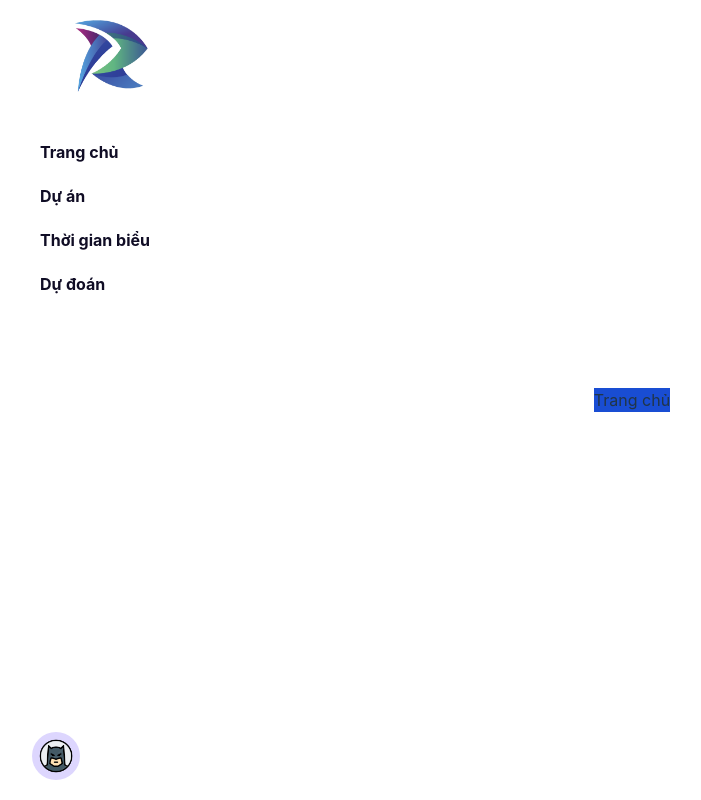
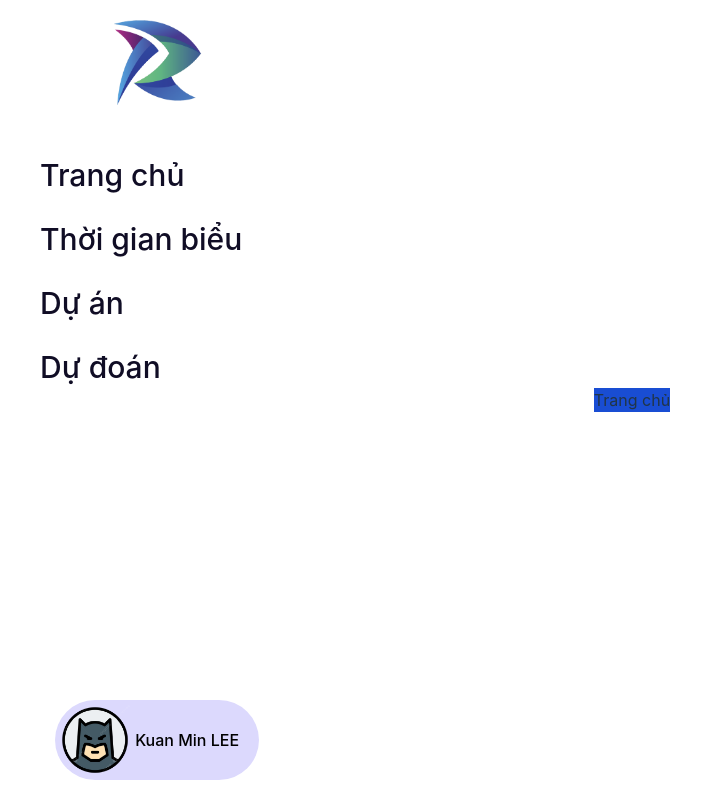
Before and after one commit to CuongNguyen1701/UIUX_Course_Project, a React (Vite) app in the folder regress/: page / in a window 1280 px wide. Shown: the whole page, without its empty margins (8-709 px from the left). Built offline with nearby package versions, Linux system fonts and the light colour scheme.

Commit message:
design leftbar

```diff
--- a/regress/src/components/LeftBar.jsx
+++ b/regress/src/components/LeftBar.jsx
@@ -6,7 +6,7 @@ const NavButton = ({ name, dest }) => {
   return (
     <li>
       <Link to={dest}>
-        <div className="py-2 pl-2 pr-10 font-bold rounded-lg text-black-100 hover:bg-primary-200">
+        <div className="py-3 pl-2 pr-10 text-3xl rounded-xl text-black-100 hover:bg-primary-200">
           {name}
         </div>
       </Link>
@@ -16,29 +16,28 @@ const NavButton = ({ name, dest }) => {
 const LeftBar = () => {
   return (
     <aside className="fixed top-0 left-0 flex flex-col h-screen px-10 py-5 bg-white w-fit left-bar">
-      <Link to="/" className="flex self-center w-20 h-20">
+      <Link to="/" className="flex self-center w-24 h-24">
         <img src={logo} alt="Regress Logo" />
       </Link>
       <nav className="flex flex-col justify-between h-full pt-10">
         <div className="relative left-0">
           <ul className="flex flex-col gap-1 text-left">
             <NavButton name="Trang chủ" dest="/" />
+            <NavButton name="Thời gian biểu" dest="/schedule" />
             <NavButton name="Dự án" dest="/projects" />
-            <NavButton name="Thời gian biểu" dest="/schedule" />
             <NavButton name="Dự đoán" dest="/predictions" />
           </ul>
         </div>
-        <ul>
-          <li>
-            <Link to="/personal"></Link>
-            <div className="flex items-center justify-center w-12 h-12 rounded-full bg-violet-200">
-              <img src={avatar} className="size-10"></img>
-            </div>
-          </li>
-          <li>
+        <Link
+          to="/personal"
+          className="flex flex-row items-center self-center pr-5 text-black rounded-full w-fit h-fit bg-secondary-100"
+        >
+          <img src={avatar} className="size-20"></img>
+          Kuan Min LEE
+        </Link>
+        {/* <li>
             <Link to="/settings"></Link>
-          </li>
-        </ul>
+          </li> */}
       </nav>
     </aside>
   );
```
